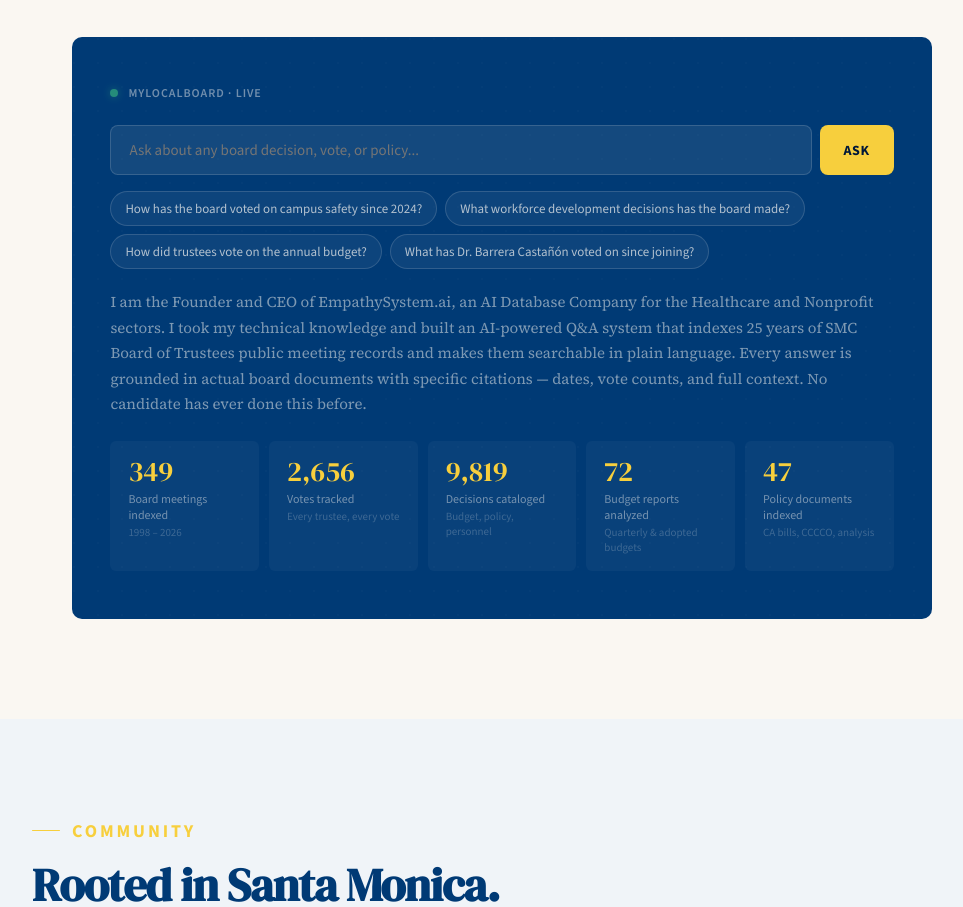
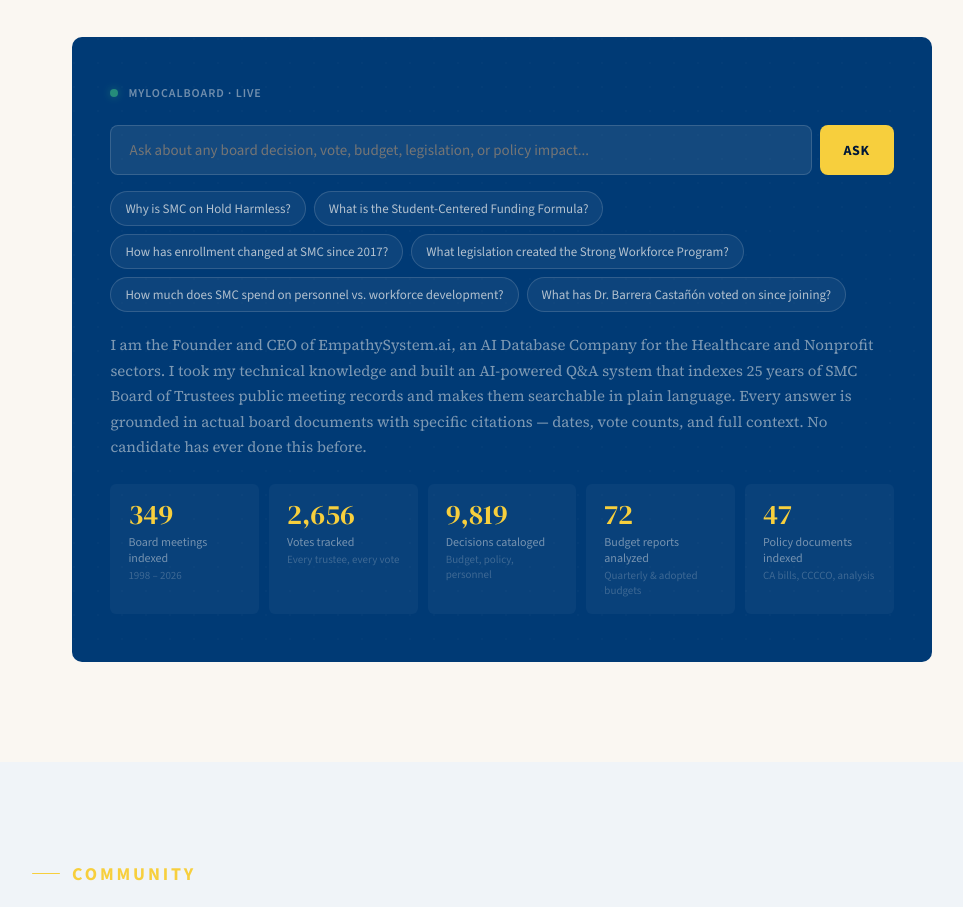
Before and after one commit to LBCplus/lbc4smc, a React (Vite) app: page / in a window 1280 px wide. Shown: the part 7480-8387 px from the top of the page, without its empty margins (138-1101 px from the left). Built offline with nearby package versions, Linux system fonts and the light colour scheme.

Commit message:
Level 2 suggested questions, 46K bills in stats and loading message

```diff
--- a/src/App.jsx
+++ b/src/App.jsx
@@ -335,9 +335,11 @@
   };
 
   const sampleQuestions = [
-    "How has the board voted on campus safety since 2024?",
-    "What workforce development decisions has the board made?",
-    "How did trustees vote on the annual budget?",
+    "Why is SMC on Hold Harmless?",
+    "What is the Student-Centered Funding Formula?",
+    "How has enrollment changed at SMC since 2017?",
+    "What legislation created the Strong Workforce Program?",
+    "How much does SMC spend on personnel vs. workforce development?",
     "What has Dr. Barrera Castañón voted on since joining?",
   ];
 
@@ -371,7 +373,7 @@
                 value={query}
                 onChange={e => setQuery(e.target.value)}
                 onKeyDown={e => e.key === "Enter" && askQuestion()}
-                placeholder="Ask about any board decision, vote, or policy..."
+                placeholder="Ask about any board decision, vote, budget, legislation, or policy impact..."
                 style={{
                   flex: 1, padding: "14px 18px", borderRadius: 8,
                   border: "1px solid rgba(250,247,242,0.15)",
@@ -420,7 +422,7 @@
                 fontFamily: "'Source Sans 3', sans-serif", fontSize: 15
               }}>
                 <span style={{ display: "inline-block", animation: "pulse 1.5s infinite" }}>
-                  Searching 349 meetings, 2,656 votes, and 47 policy documents...
+                  Searching 349 meetings, 2,656 votes, 46,518 CA bills, and 47 policy documents...
                 </span>
               </div>
             )}
@@ -720,7 +722,7 @@
             artificial para los sectores de salud y organizaciones sin fines de lucro. Usé ese conocimiento
             técnico para construir MyLocalBoard — un sistema de preguntas y respuestas que indexa
             349 reuniones del Consejo de Administración del colegio desde 1998, rastreando 2,656 votos,
-            9,819 decisiones, 72 informes presupuestarios y 47 documentos de política estatal.
+            9,819 decisiones, 72 informes presupuestarios, 47 documentos de política estatal, y 46,518 proyectos de ley de California indexados.
             Cada respuesta está basada en documentos reales del Consejo con
             citas específicas. Ningún candidato ha hecho esto antes. ¡Esto es transparencia!
           </p>
```
